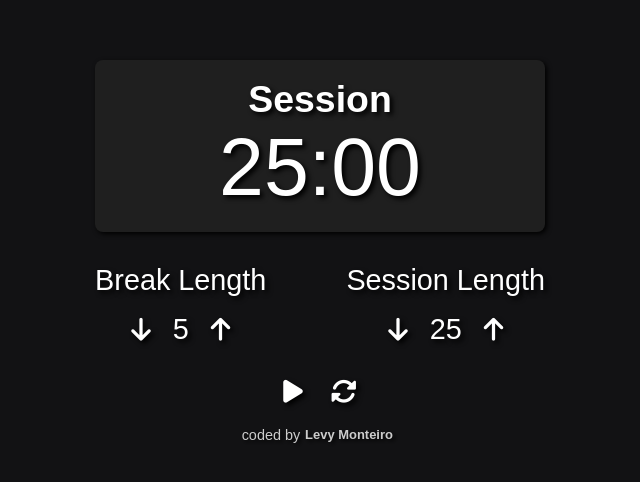
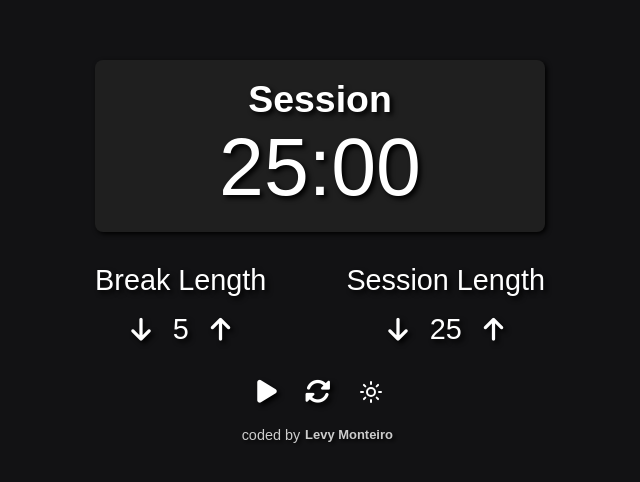
Before and after one commit to LevyMonteiro/timer, a React (Vite) app: page / in a window 1280 px wide. Shown: the part 146-628 px from the top of the page, without its empty margins (320-960 px from the left). Built offline with nearby package versions, Linux system fonts and the light colour scheme.

Commit message:
create handleThemeChange function

```diff
--- a/package.json
+++ b/package.json
@@ -10,6 +10,7 @@
     "preview": "vite preview"
   },
   "dependencies": {
+    "lucide-react": "^0.295.0",
     "react": "^18.2.0",
     "react-dom": "^18.2.0"
   },
--- a/src/components/Controls.jsx
+++ b/src/components/Controls.jsx
@@ -1,10 +1,13 @@
 import '../styles/styles.css';
+import { useContext, useState } from 'react';
+import { Sun, Moon } from 'lucide-react';
 import { ControlsContext } from '../context/ControlsContext';
 import { AppContext } from '../context/AppContext';
-import { useContext } from 'react';
 import { notifier } from '../js/notifier';
 
 export default function Controls() {
+  const [theme, setTheme] = useState('dark');
+
   const { breakLength, setBreakLength, sessionLength, setSessionLength } =
     useContext(ControlsContext);
 
@@ -71,6 +74,14 @@ export default function Controls() {
     setSessionLength(25);
   };
 
+  const handleThemeChange = () => {
+    if (theme === 'dark') {
+      setTheme('light');
+    } else {
+      setTheme('dark');
+    }
+  };
+
   return (
     <div className='controls'>
       <div className='firstRow'>
@@ -125,15 +136,18 @@ export default function Controls() {
         </div>
       </div>
 
-      <div className='secondRow'>
-        <div className='btnRow'>
+      <div className='secondRow btnRow'>
         <button className='btn' id='start_stop' onClick={handlePlay}>
           <i className={!play ? 'fa-solid fa-play' : 'fa-solid fa-pause'} />
+          {/* <Play /> */}
         </button>
         <button className='btn' id='reset' onClick={handleReset}>
           <i className='fa-solid fa-rotate' />
+          {/* <TimerReset /> */}
         </button>
-        </div>
+        <button className='btn' id='reset' onClick={handleThemeChange}>
+          {theme === 'dark' ? <Sun /> : <Moon />}
+        </button>
       </div>
     </div>
   );
--- a/src/styles/sass/components/_Footer.scss
+++ b/src/styles/sass/components/_Footer.scss
@@ -21,7 +21,7 @@
 }
 
 #github:hover {
-  transform: scale(1.0);
+  transform: scale(1);
 }
 
 @media (max-width: 400px) {
```
Also changed, not shown: 1 other file (tests, documents, lock files or other folders). Lines whose indentation alone changed are shown as unchanged.
